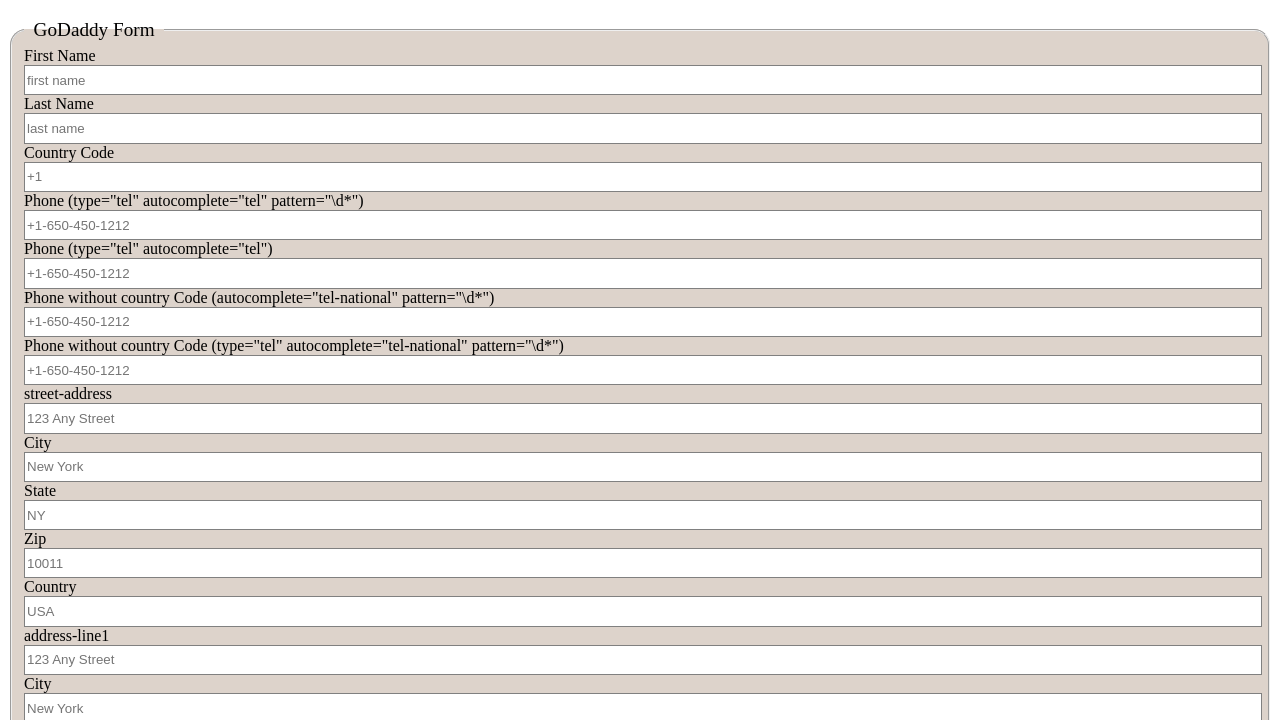
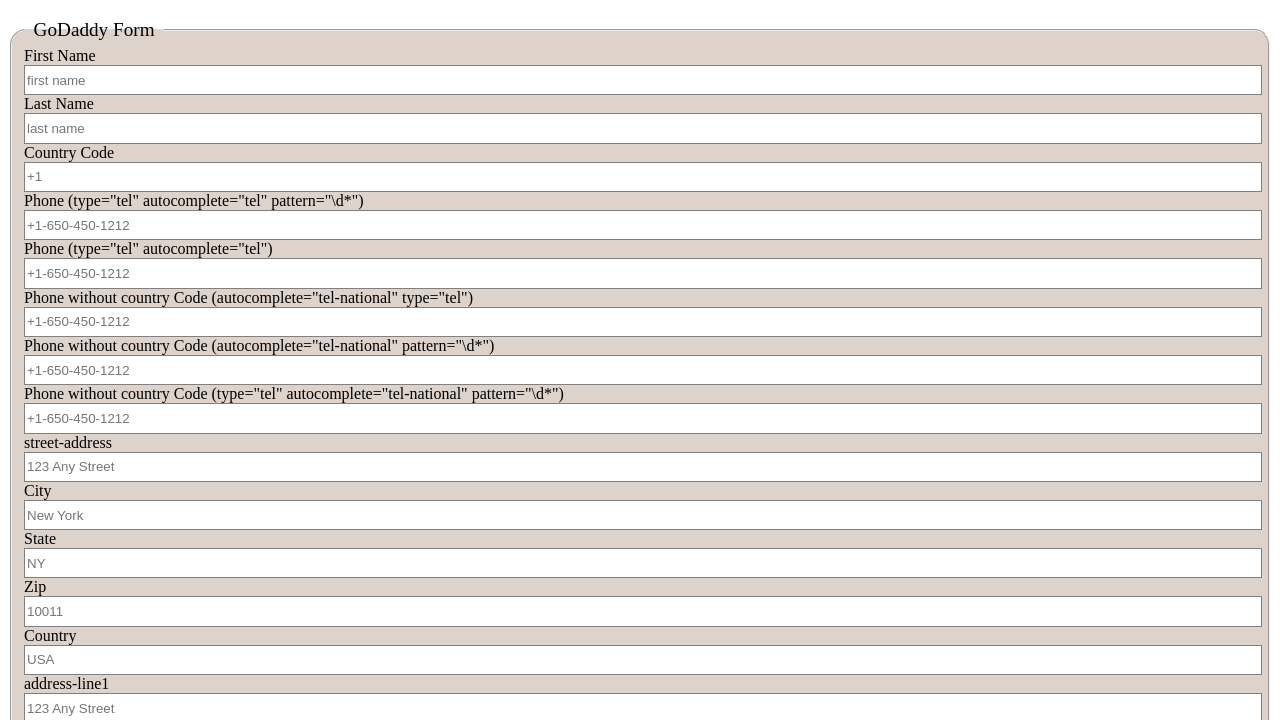
Before and after one commit to shengzhang2000/shengzhang2000.github.io, a plain HTML site: page index.html in a window 1280 px wide. Shown: the part 79-799 px from the top of the page. Drawn offline with Linux system fonts and the light colour scheme.

Commit message:
Update index.html

```diff
--- a/index.html
+++ b/index.html
@@ -58,6 +58,8 @@
         <input type="tel" name="tel" id="frmPhoneNumB" placeholder="+1-650-450-1212" required autocomplete="tel" pattern="\d*">
         <label for="frmPhoneNumB">Phone (type="tel" autocomplete="tel")</label>
         <input type="tel" name="tel" id="frmPhoneNumB" placeholder="+1-650-450-1212" required autocomplete="tel">
+        <label for="frmPhoneNumC">Phone without country Code (autocomplete="tel-national" type="tel")</label>
+        <input type="tel" name="tel-national" id="frmPhoneNumC" placeholder="+1-650-450-1212" required autocomplete="tel-national">
         <label for="frmPhoneNumC">Phone without country Code (autocomplete="tel-national" pattern="\d*")</label>
         <input type="text" name="tel-national" id="frmPhoneNumC" placeholder="+1-650-450-1212" required autocomplete="tel-national" pattern="\d*">
         <label for="frmPhoneNumC">Phone without country Code (type="tel" autocomplete="tel-national" pattern="\d*")</label>
```
